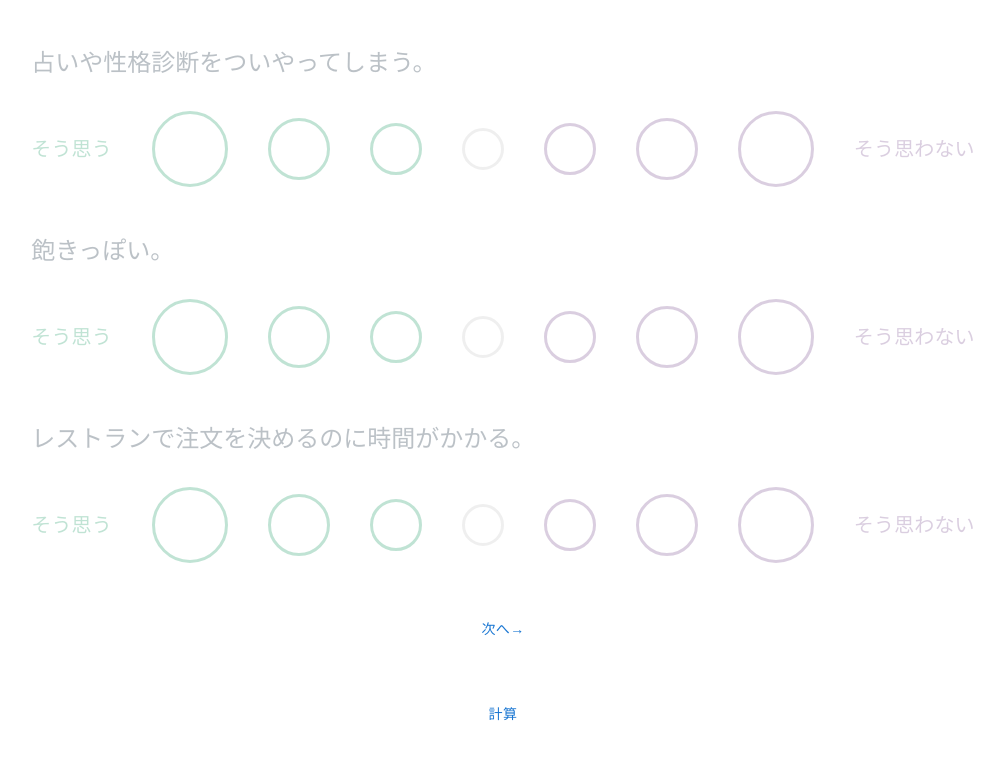
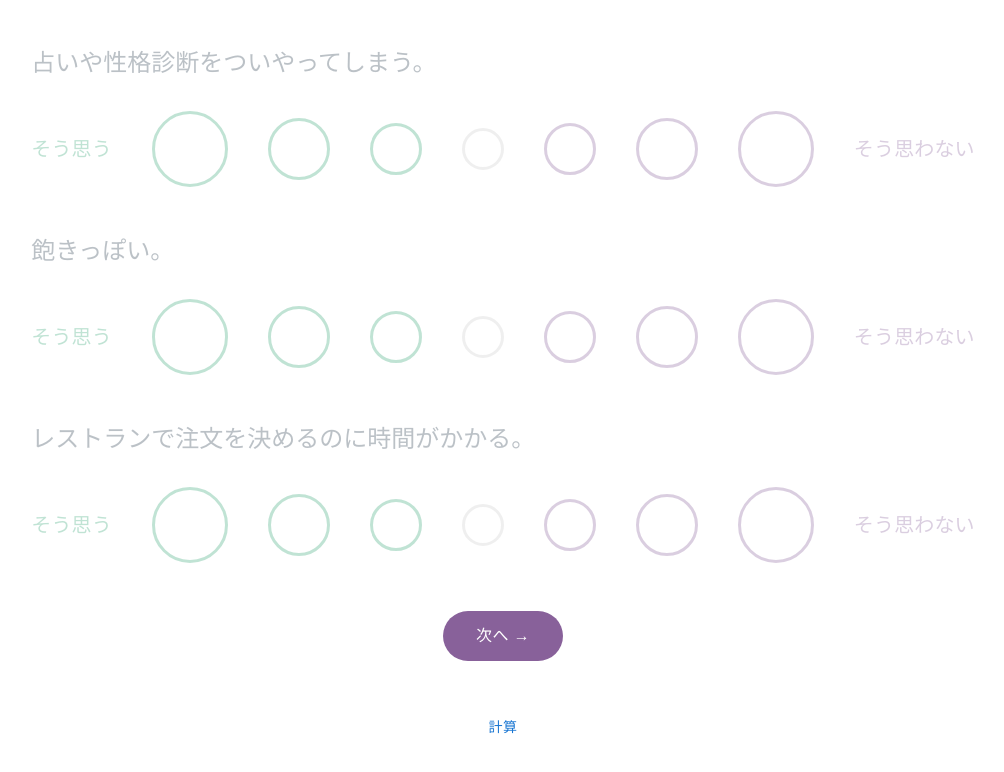
Before and after one commit to netakiryosuke/how-we-match, a React (Vite) app: page / in a window 1280 px wide. Shown: the part 441-1213 px from the top of the page, without its empty margins (137-1141 px from the left). Built offline with nearby package versions, Linux system fonts and the light colour scheme.

Commit message:
次の質問へ行くボタンを修正

```diff
--- /dev/null
+++ b/src/components/NextQuestionsButton.jsx
@@ -0,0 +1,23 @@
+import { Button } from "@mui/material";
+
+export default function NextQuestionsButton({ onNext }) {
+    return (
+        <Button
+            onClick={onNext}
+            sx={{
+                width: "120px",
+                height: "50px",
+                fontSize: "16px",
+                color: "white",
+                borderRadius: "40px",
+                backgroundColor: "#88619a",
+                borderColor: "#88619a",
+                ":hover": {
+                    opacity: 0.8
+                }
+            }}
+        >
+            次へ →
+        </Button>
+    );
+}
--- a/src/components/QuestionPage.jsx
+++ b/src/components/QuestionPage.jsx
@@ -6,6 +6,7 @@ import calculateScore from "../scoreCalculator";
 import { motion, AnimatePresence } from "framer-motion";
 import ProgressHeader from "./ProgressHeader";
 import questions from "../questions";
+import NextQuestionsButton from "./NextQuestionsButton";
 
 export default function QuestionPage() {
     const [answers, setAnswers] = useState(Array(questions.length).fill(null));
@@ -83,7 +84,7 @@ export default function QuestionPage() {
                                     />
                                 );
                             })}
-                            <Button onClick={handleNextClick}>次へ→</Button>
+                            <NextQuestionsButton onNext={handleNextClick} />
                             <Button onClick={() => setIsShowResult(true)}>計算</Button>
                         </Box>
                     )}
```
